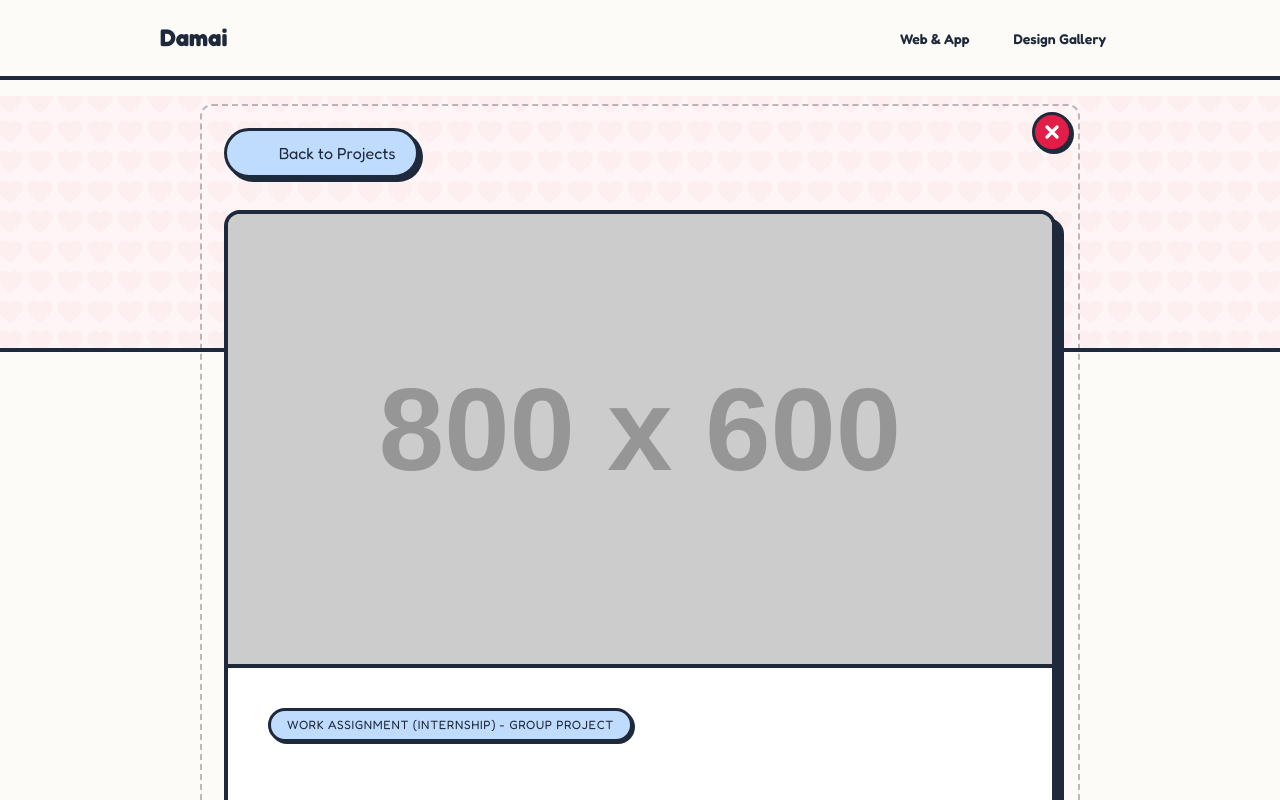
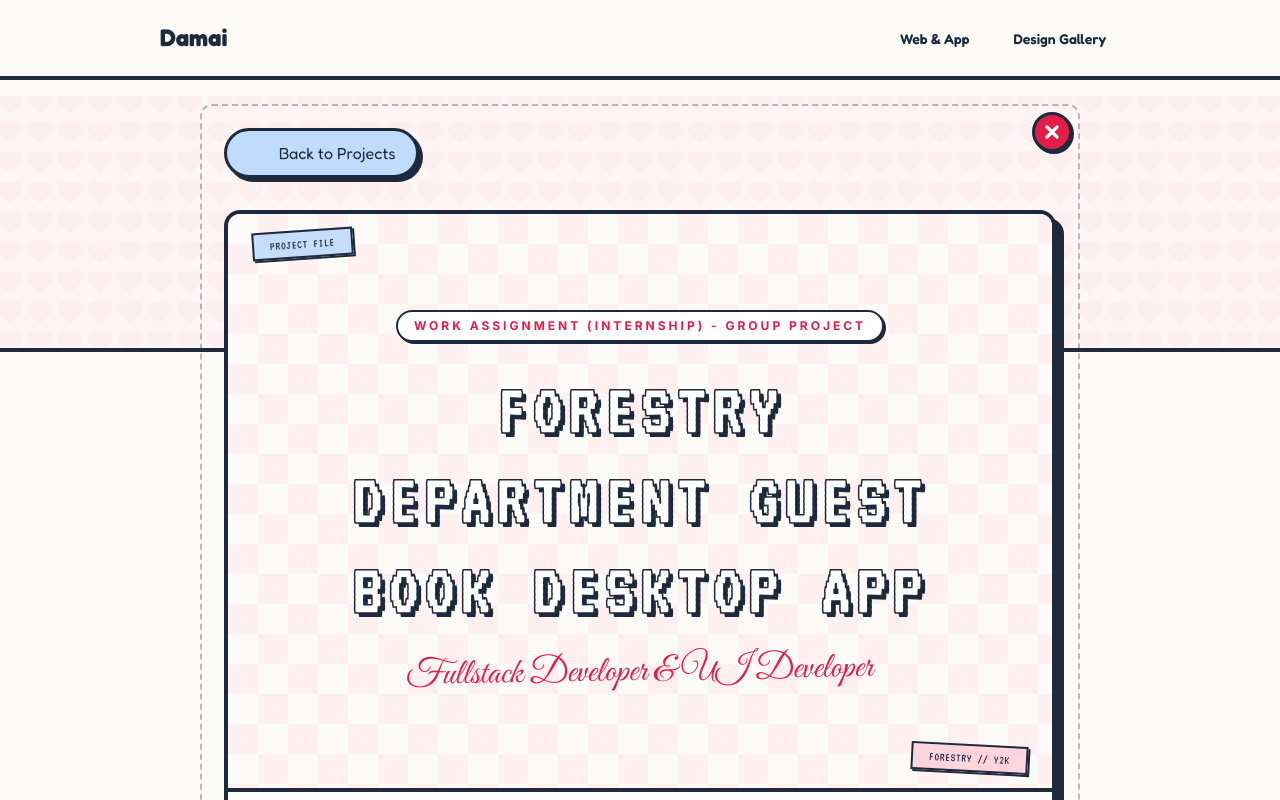
Before and after one commit to qdamai/Dame-Dev, a Vue app: page / in a window 1280 px wide. Both pictures are taken after a click on the button 860 px from the left and 3149 px from the top of the page. Shown: the top 800 px of the page. Built offline with nearby package versions, Linux system fonts and the light colour scheme; some icons are missing; the HTML template or start-up script is replaced by a standard one; a web font is replaced by a local one.

Commit message:
feat: replace project detail image cover with a stylized typography banner

```diff
--- a/src/views/ProjectDetailView.vue
+++ b/src/views/ProjectDetailView.vue
@@ -34,13 +34,33 @@
           </svg>
         </button>
 
-        <!-- Cover Image (Top) -->
-        <div class="w-full border-b-[4px] border-[#1e293b] relative">
-          <img
-            :src="project.images[0]"
-            :alt="project.title"
-            class="w-full h-auto md:h-[450px] object-cover"
-          />
+        <!-- Typography Banner (Top) -->
+        <div class="w-full border-b-[4px] border-[#1e293b] bg-pink-checkerboard py-16 md:py-24 px-6 flex flex-col items-center justify-center text-center relative overflow-hidden min-h-[300px] md:min-h-[380px]">
+          <!-- Washi tapes for scrapbooking overlay -->
+          <div class="absolute top-4 left-6 bg-[#bfdbfe]/90 border-2 border-[#1e293b] py-1 px-4 text-xs font-pixel tracking-wider text-[#1e293b] rotate-[-4deg] shadow-[2px_2px_0px_#1e293b] select-none">
+            PROJECT FILE
+          </div>
+          <div class="absolute bottom-4 right-6 bg-[#ffd1dc]/90 border-2 border-[#1e293b] py-1 px-4 text-xs font-pixel tracking-wider text-[#1e293b] rotate-[3deg] shadow-[2px_2px_0px_#1e293b] select-none">
+            {{ project.id.toUpperCase() }} // Y2K
+          </div>
+
+          <!-- Type label -->
+          <span class="font-sans font-bold text-[10px] md:text-xs uppercase tracking-[0.25em] text-[#e11d48] bg-white px-4 py-1.5 rounded-full border-2 border-[#1e293b] shadow-[2px_2px_0px_#1e293b] mb-6">
+            {{ project.type }}
+          </span>
+
+          <!-- Stylized Typography Title -->
+          <h2
+            class="font-pixel text-4xl sm:text-5xl md:text-7xl font-extrabold text-white tracking-widest uppercase leading-tight max-w-2xl px-2"
+            style="text-shadow: 4px 4px 0px #1e293b; -webkit-text-stroke: 1.5px #1e293b;"
+          >
+            {{ project.title }}
+          </h2>
+
+          <!-- Role Label -->
+          <p class="font-cursive-y2k text-3xl md:text-4xl text-[#e11d48] mt-4 rotate-[-1deg]">
+            {{ project.role }}
+          </p>
         </div>
 
         <!-- Title & Details -->
```
